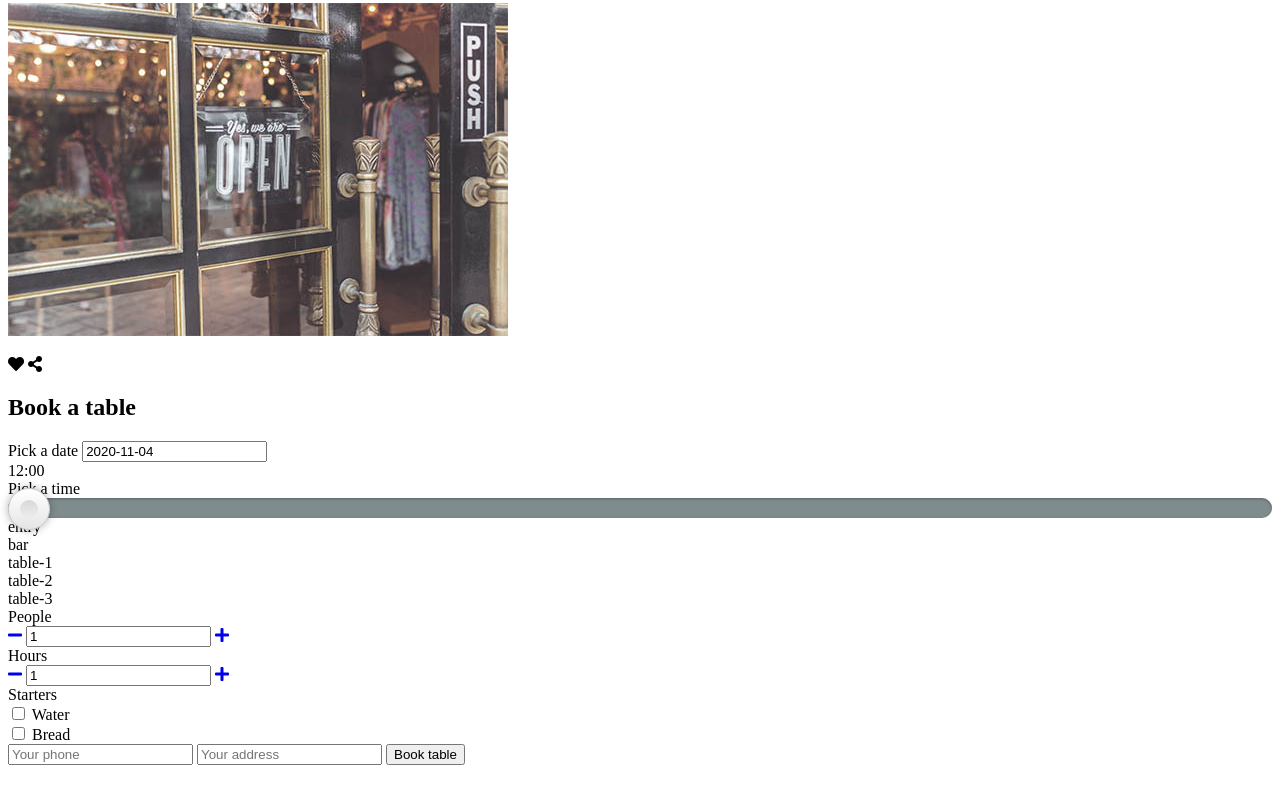
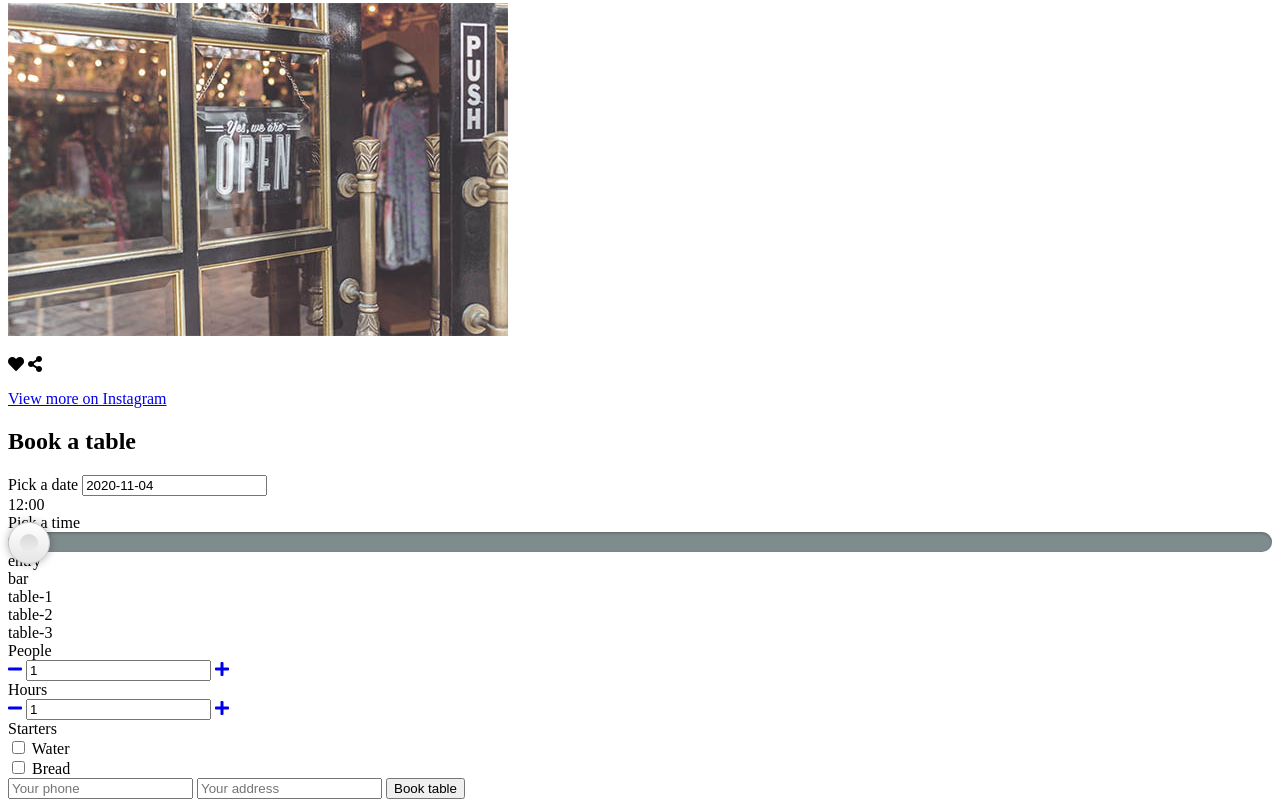
Before and after one commit to olaf-wilkosz/project-pizzeria, a website with bundled scripts: page src/index.html in a window 1280 px wide. Shown: the part 3955-4762 px from the top of the page. Before the commit the page ends 4728 px from the top, so only its background shows below. Built offline with nearby package versions, Linux system fonts and the light colour scheme; files whose address does not match are found by name.

Commit message:
Add third section of the homepage - final adjustments

```diff
--- a/src/index.html
+++ b/src/index.html
@@ -151,6 +151,9 @@
               <i class="fas fa-share-alt"></i>
             </p>
           </div>
+        </div>
+        <div class="wrapper">
+          <a href="#">View more on Instagram</a>
         </div>
       </div>
     </section>
--- a/src/sass/partials/_homepage.scss
+++ b/src/sass/partials/_homepage.scss
@@ -9,12 +9,18 @@
 .wrapper {
   display: inline-flex;
   flex-wrap: wrap;
-  justify-content: space-between;;
+  justify-content: space-between;
+
+  a {
+    color: $color-main;
+    margin: 24px 0 0;
+  }
 }
 
 .homepage-button {
   position: relative;
   height: ($base-size * 10);
+  border-radius: 4px;
 
   p {
     position: absolute;
```
